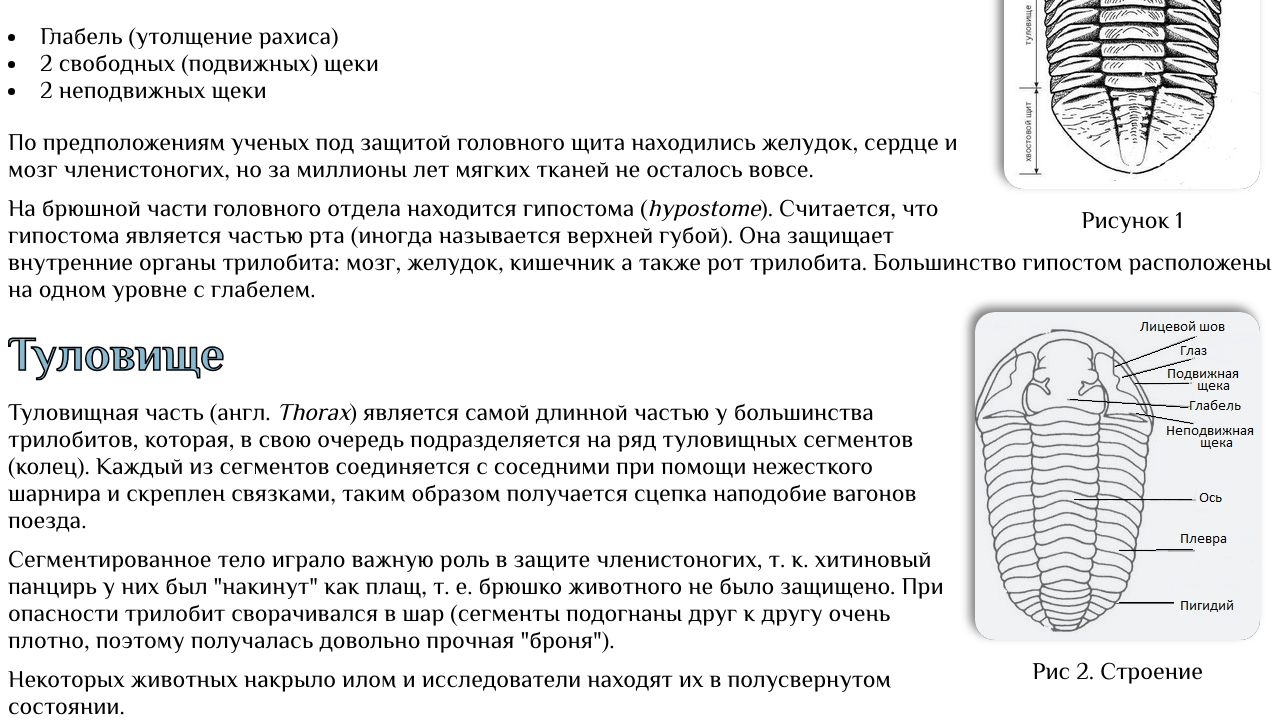
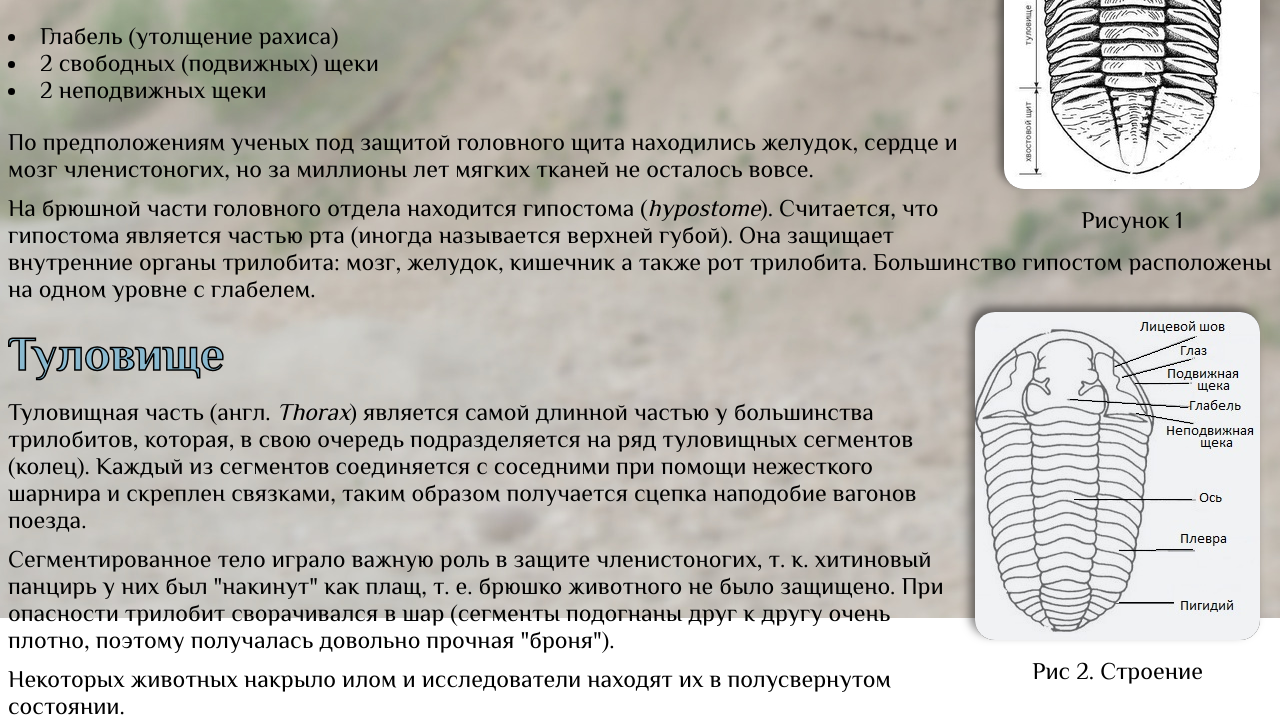
Before and after one commit to IIPMichael/trilobites, a plain HTML site: page interior/interior.html in a window 1280 px wide. Shown: the part 449-1177 px from the top of the page. Drawn offline with Linux system fonts and the light colour scheme.

Commit message:
Update interior.css

```diff
--- a/interior/interior.css
+++ b/interior/interior.css
@@ -49,8 +49,7 @@ h2{
     display:flex;
     flex-direction: column;
     background-color: white;
-    /* background: url('interiorBG.jpg') no-repeat top;
-    background-size: cover; */
+    background: url('interiorBG.jpg') no-repeat top;
     height:100%;
     width:100%;
     background-attachment:fixed;
```
